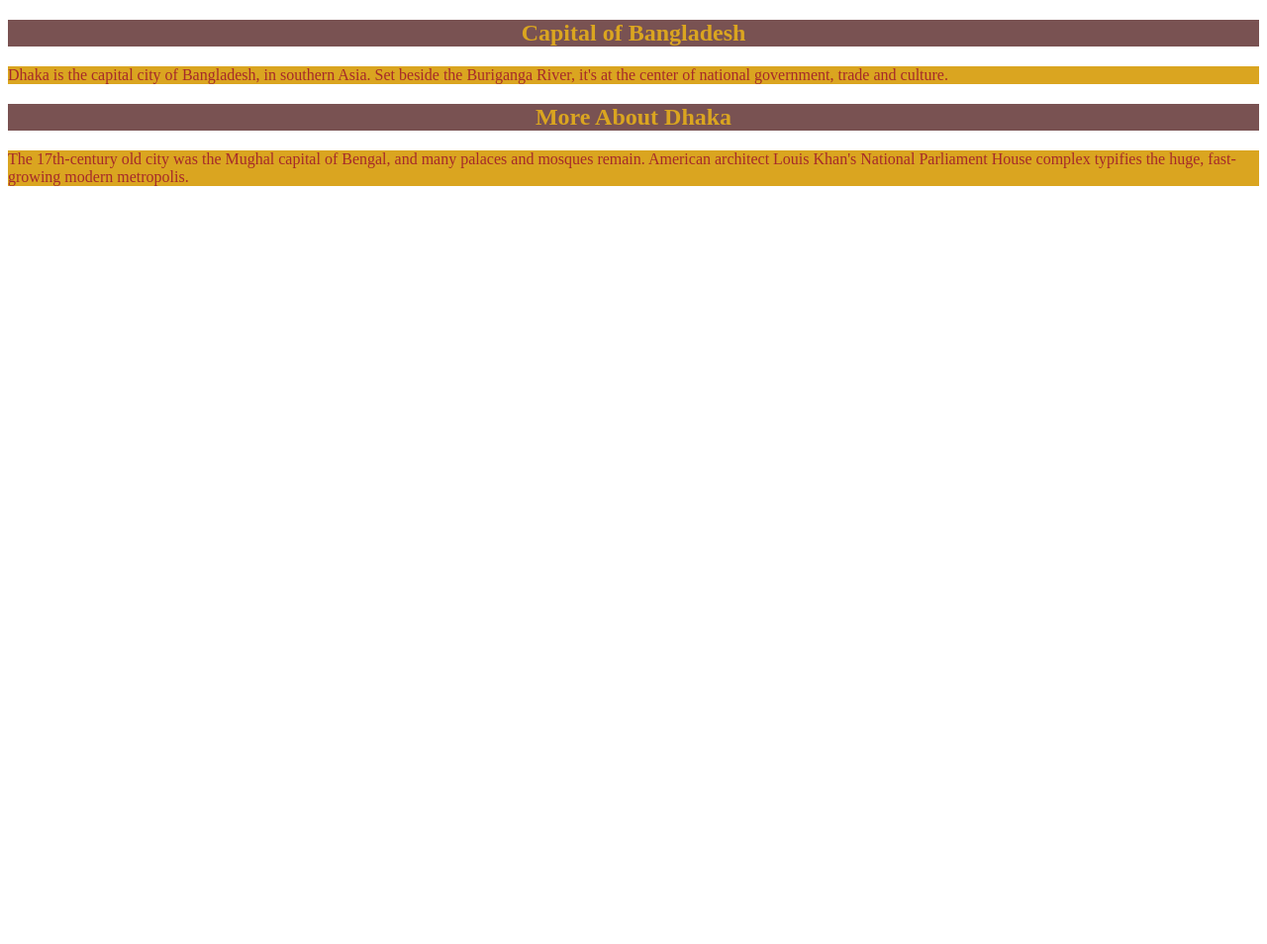
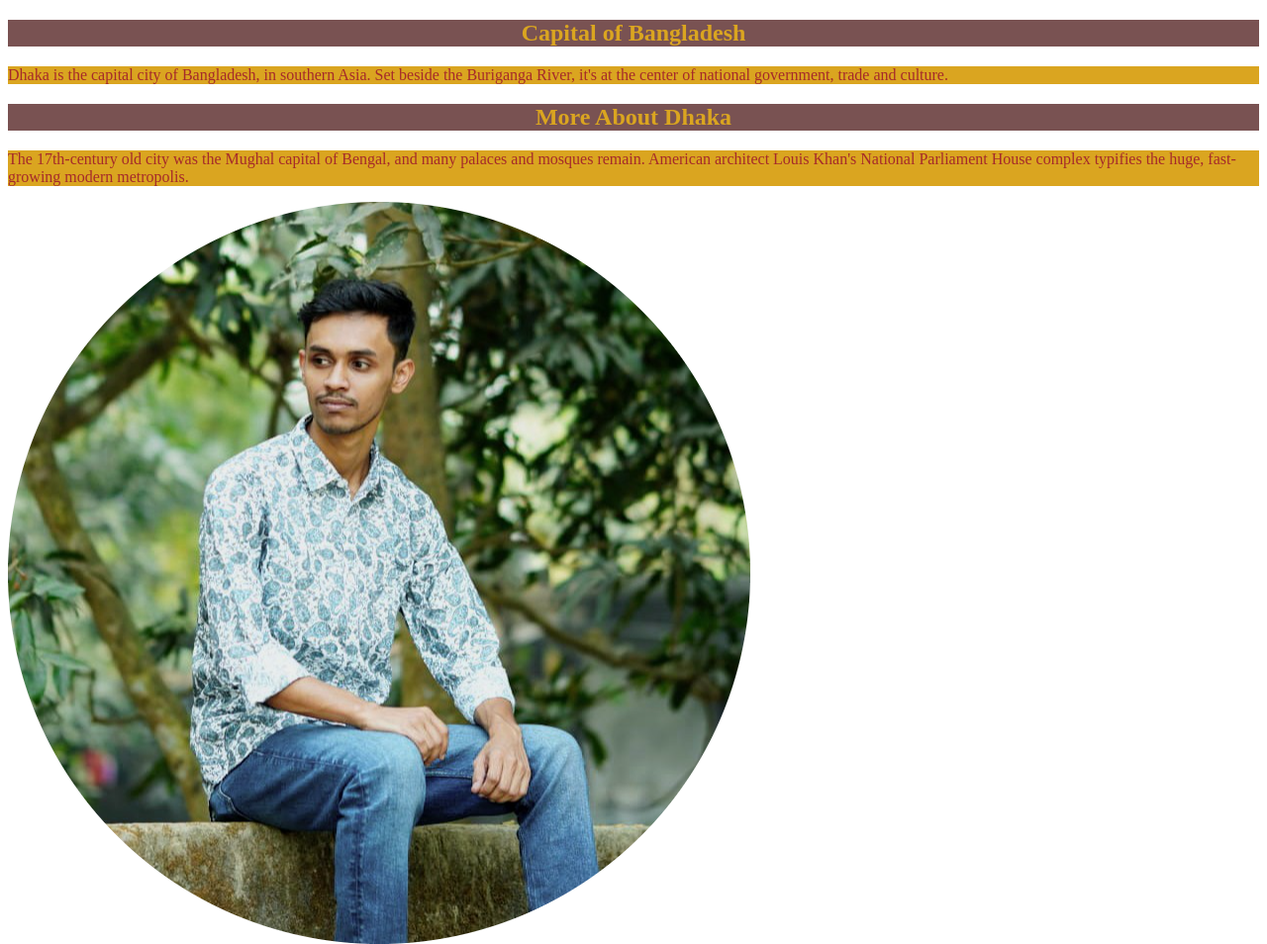
Before and after one commit to kibriarobin/my-second-repo, a plain HTML site: page index.html in a window 1280 px wide. Shown: the whole page at 99% size. Before the commit the page ends 800 px from the top, so only its background shows below. Drawn offline with Linux system fonts and the light colour scheme.

Commit message:
add image

```diff
--- a/index.html
+++ b/index.html
@@ -11,5 +11,6 @@
     <p>Dhaka is the capital city of Bangladesh, in southern Asia. Set beside the Buriganga River, it's at the center of national government, trade and culture.</p>
     <h2>More About Dhaka</h2>
     <p>The 17th-century old city was the Mughal capital of Bengal, and many palaces and mosques remain. American architect Louis Khan's National Parliament House complex typifies the huge, fast-growing modern metropolis.</p>
+    <img src="robin.png" alt="Robin picture">
 </body>
 </html>
```
Also changed, not shown: robin.png (added).
